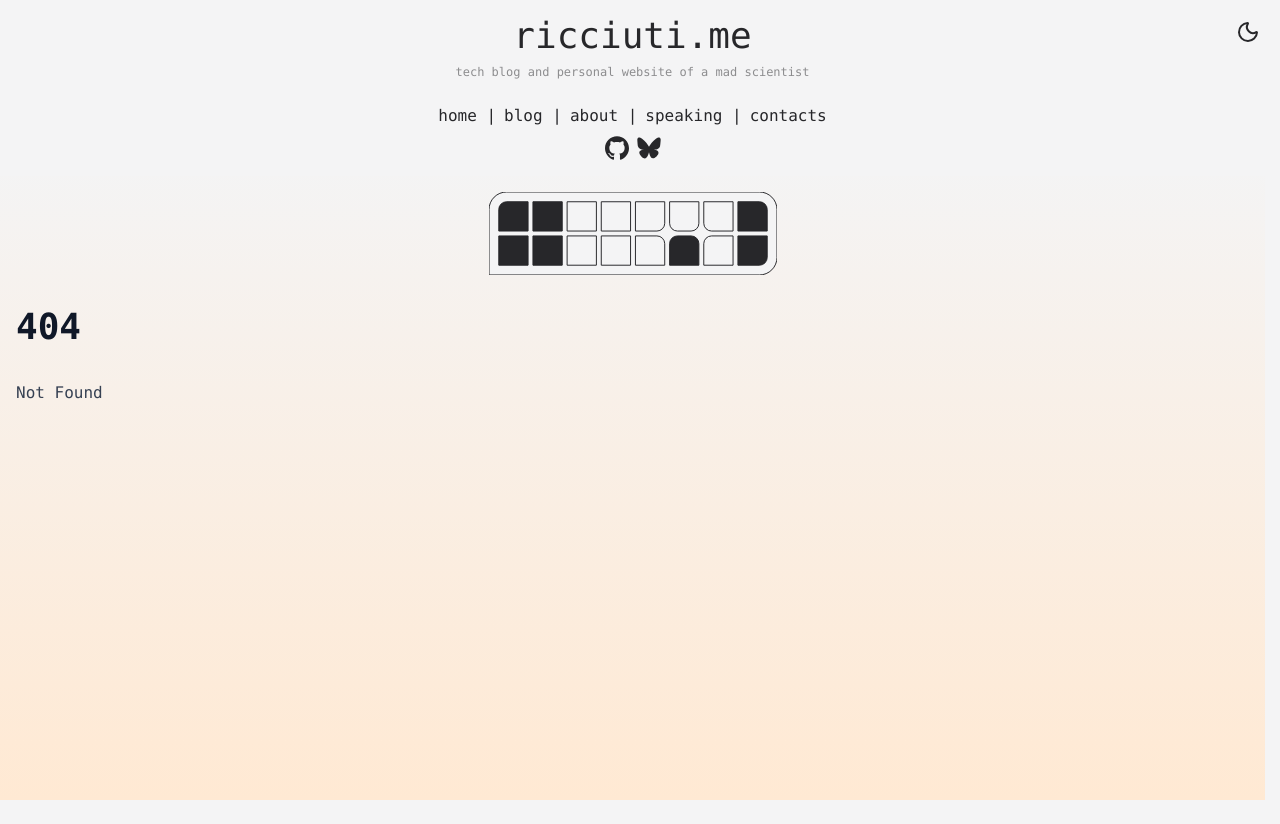
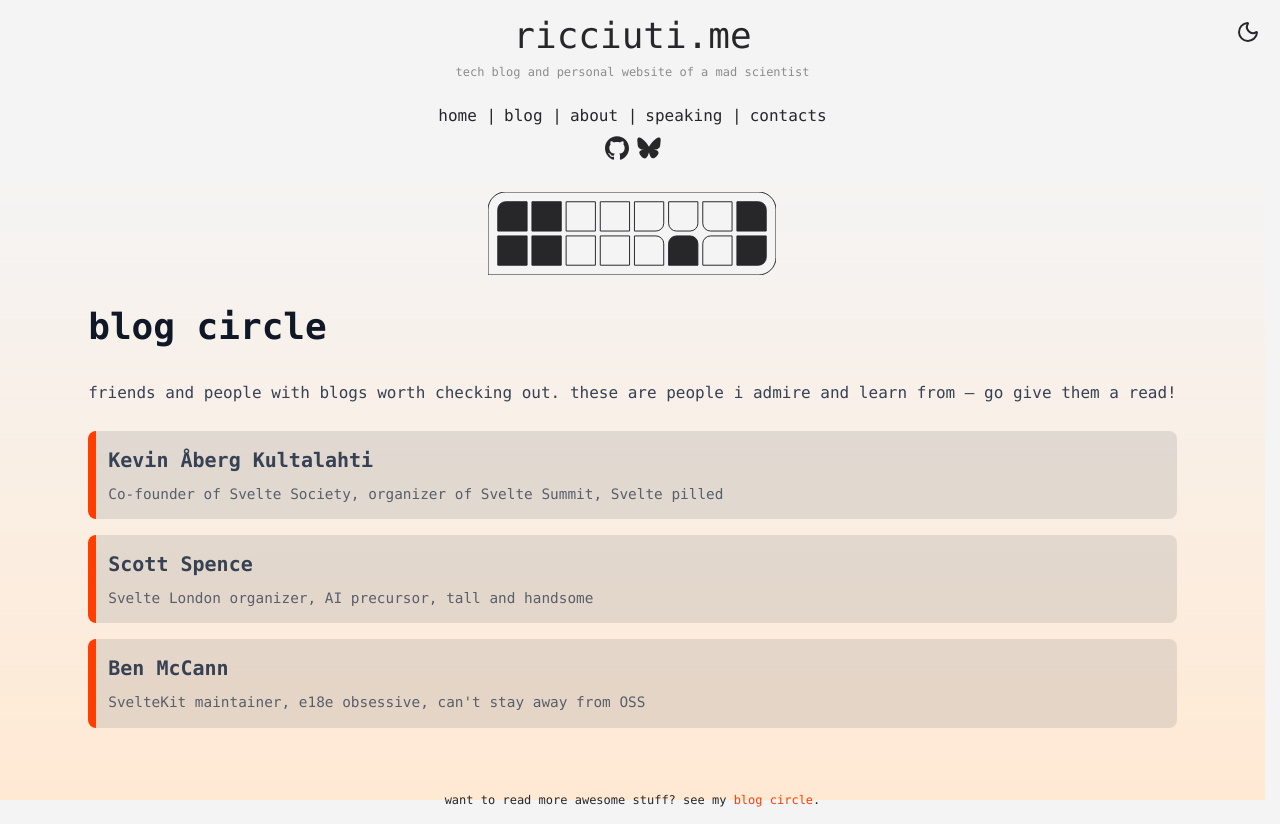
Before and after one commit to paoloricciuti/ricciuti.me, a SvelteKit app: page /blog-circle in a window 1280 px wide. Before the commit this address had no page. Before the commit the page ends 800 px from the top, so only its background shows below. Built offline with nearby package versions, Linux system fonts and the light colour scheme.

Commit message:
feat: add blog circle

```diff
--- a/src/app.css
+++ b/src/app.css
@@ -56,6 +56,9 @@ body {
 	background-image: linear-gradient(var(--bg) 20%, var(--brand));
 	background-attachment: fixed;
 	color: var(--color);
+	min-height: 100dvh;
+	display: flex;
+	flex-direction: column;
 }
 
 .dark body {
--- /dev/null
+++ b/src/lib/blog-circle.json
@@ -0,0 +1,17 @@
+[
+	{
+		"name": "Kevin Åberg Kultalahti",
+		"blog": "https://kevinak.se",
+		"description": "Co-founder of Svelte Society, organizer of Svelte Summit, Svelte pilled"
+	},
+	{
+		"name": "Scott Spence",
+		"blog": "https://scottspence.com",
+		"description": "Svelte London organizer, AI precursor, tall and handsome"
+	},
+	{
+		"name": "Ben McCann",
+		"blog": "https://benmccann.com",
+		"description": "SvelteKit maintainer, e18e obsessive, can't stay away from OSS"
+	}
+]
--- a/src/routes/+layout.svelte
+++ b/src/routes/+layout.svelte
@@ -28,7 +28,7 @@
 		if (page.url.pathname.match(/\/blog\/.+/)) {
 			return page.url.pathname;
 		}
-		if (page.url.pathname === '/' || page.url.pathname === '') {
+		if (page.url.pathname === '/') {
 			return '/home/home';
 		}
 		return `${page.url.pathname}${page.url.pathname}`;
@@ -47,7 +47,7 @@
 </svelte:head>
 
 <header
-	class="sticky top-0 z-50 m-auto grid w-full max-w-7xl place-items-center gap-2 bg-[var(--bg)] p-4 font-mono"
+	class="sticky top-0 z-50 m-auto grid w-full max-w-7xl place-items-center gap-2 bg-(--bg) p-4 font-mono"
 >
 	<ThemeSwitcher />
 	<h1 class="text-4xl">ricciuti.me</h1>
@@ -79,6 +79,14 @@
 		{@render children?.()}
 	</section>
 </main>
+<div class="flex-1"></div>
+<footer class="m-auto grid w-full place-items-center gap-2 p-4 pt-12 font-mono text-xs">
+	<p>
+		want to read more awesome stuff? see my <a class="text-brand-600" href="/blog-circle"
+			>blog circle</a
+		>.
+	</p>
+</footer>
 
 <style lang="postcss">
 	@reference "../app.css";
--- /dev/null
+++ b/src/routes/blog-circle/+page.svelte
@@ -0,0 +1,57 @@
+<script>
+	import blog_circle from '$lib/blog-circle.json';
+</script>
+
+<svelte:head>
+	<title>ricciuti.me - blog circle</title>
+</svelte:head>
+
+<h1>blog circle</h1>
+
+<p>
+	friends and people with blogs worth checking out. these are people i admire and learn from — go
+	give them a read!
+</p>
+
+<div class="blog-circle-list">
+	{#each blog_circle as blog (blog.name)}
+		<article>
+			<a href={blog.blog} target="_blank" rel="noopener noreferrer" class="name">
+				{blog.name}
+			</a>
+			<p class="description">{blog.description}</p>
+		</article>
+	{/each}
+</div>
+
+<style>
+	.blog-circle-list {
+		display: grid;
+		gap: 1rem;
+		margin-top: 1.5rem;
+	}
+
+	article {
+		border-left: #ff3e00 0.5rem solid;
+		padding: 0.75rem;
+		background-color: rgb(127 127 127 / 0.2);
+		border-radius: 0.5rem;
+	}
+
+	.name {
+		font-weight: bold;
+		font-size: 1.25rem;
+		text-decoration: none;
+		color: inherit;
+	}
+
+	.name:hover {
+		color: #ff3e00;
+	}
+
+	.description {
+		margin: 0.25rem 0 0;
+		opacity: 0.8;
+		font-size: 0.9rem;
+	}
+</style>
--- a/src/routes/blog/+page.svelte
+++ b/src/routes/blog/+page.svelte
@@ -5,7 +5,7 @@
 {#each data.articles as article}
 	<article class="my-12 grid gap-2">
 		<a class="text-5xl font-bold no-underline" href="/blog/{article.slug}">{article.title}</a>
-		<section class="border-t-[1px] border-slate-500 p-4 pr-0">
+		<section class="border-t border-slate-500 p-4 pr-0">
 			<!-- eslint-disable-next-line svelte/no-at-html-tags -->
 			{@html article.preview}
 		</section>
```
